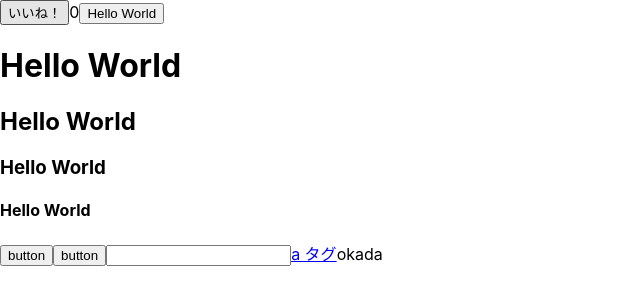
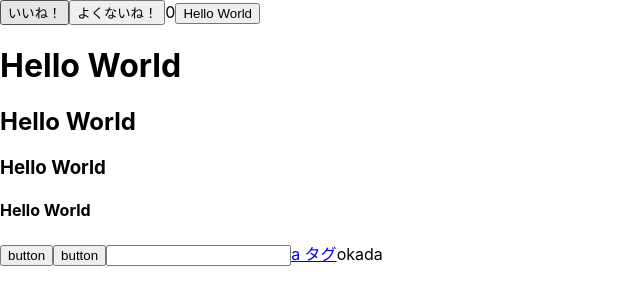
Before and after one commit to lanmalu1358/react-dev-course, a React (Create React App) app: page / in a window 1280 px wide. Shown: the top 304 px of the page, without its empty margins (0-640 px from the left). Built offline with nearby package versions, Linux system fonts and the light colour scheme.

Commit message:
コミット5

```diff
--- a/src/App.js
+++ b/src/App.js
@@ -12,6 +12,10 @@ function App() {
     setCount(count + 1);
     console.log(count);
   }
+  const decrement = () => {
+    setCount(count - 1);
+    console.log(count);
+  }
 
   const name = 'okada';
 
@@ -23,6 +27,7 @@ function App() {
       <header className="App-header">
 
         <button onClick={increment}>いいね！</button>
+        <button onClick={decrement}>よくないね！</button>
         {count}
 
         <a className="App-link">
```
